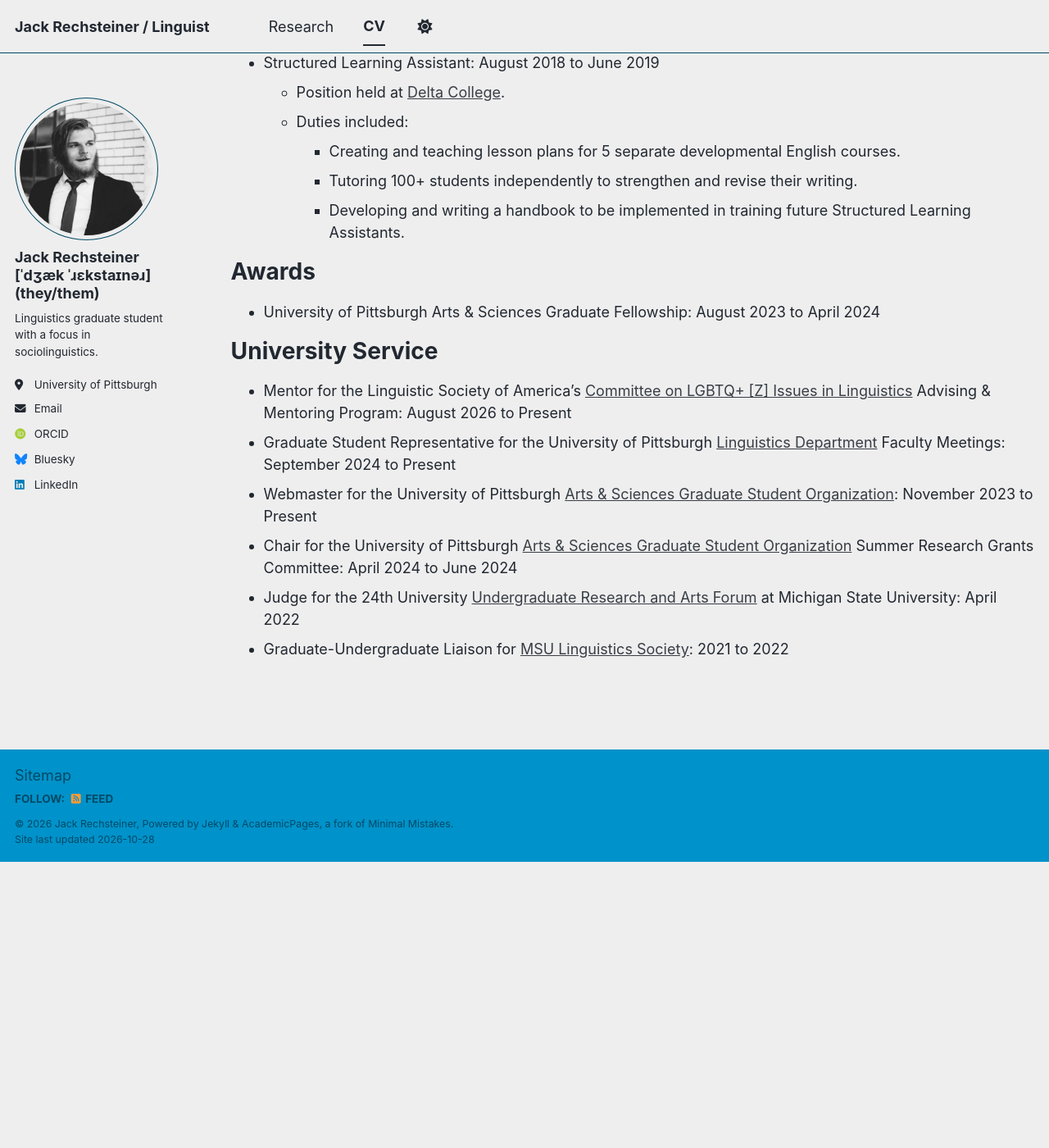
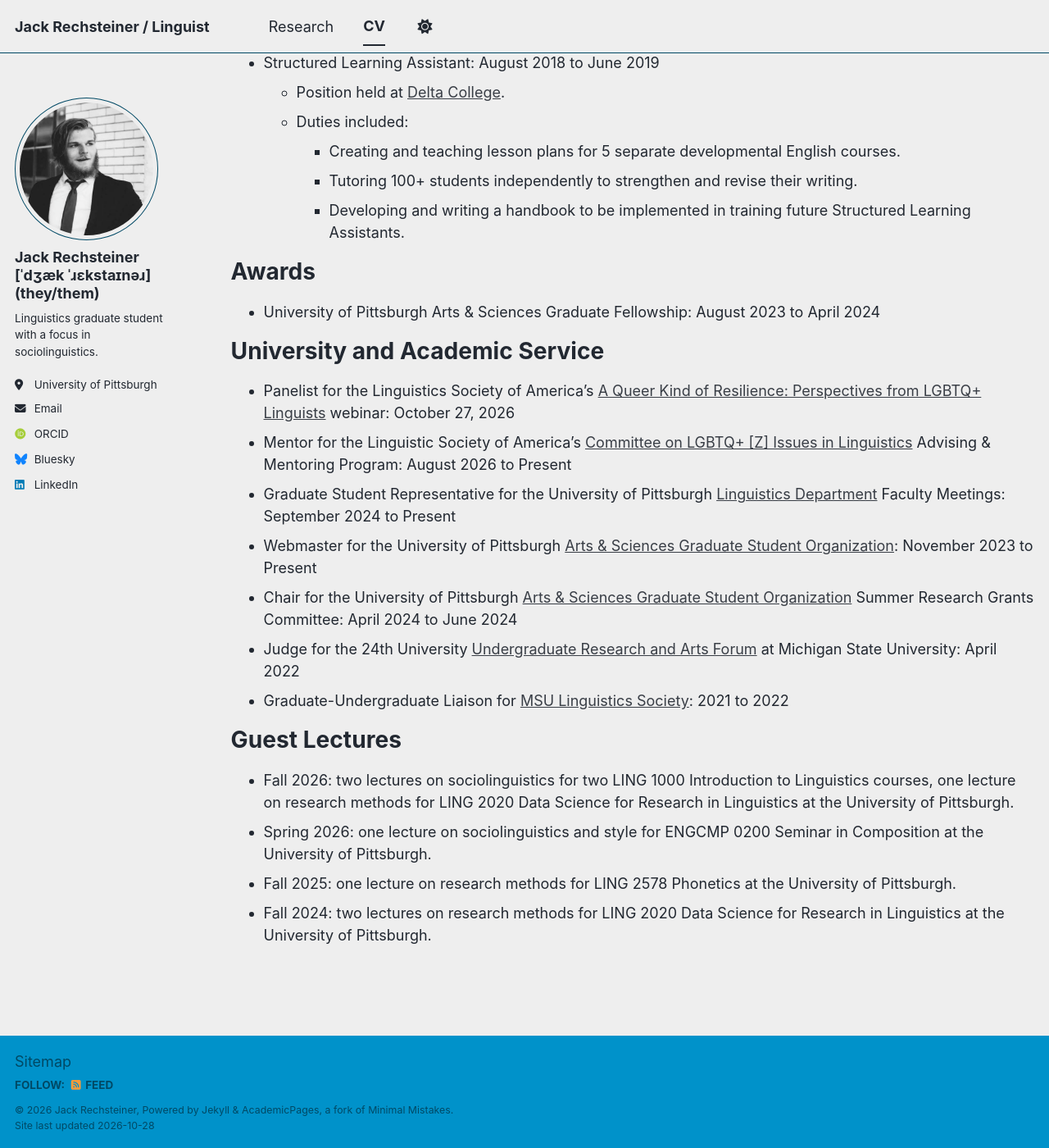
Before and after one commit to jackrechsteiner/jackrechsteiner.github.io, a Jekyll site: the page built from _pages/cv.md, in a window 1280 px wide and 1400 px high, scrolled down 1849 px. Shown: the whole window at 82% size. Built offline with Jekyll 4.4.1, drawn with Linux system fonts in a browser that asks for light colours; some web fonts are replaced; a script bundle is joined from its source files by our own code; library files that are not in the unit come from our copies; before the commit the page ends 2900 px from its top, so only the background shows below that.

Commit message:
Adding recent talks to CV

```diff
--- a/_pages/cv.md
+++ b/_pages/cv.md
@@ -79,12 +79,21 @@ Awards
 ======
 * University of Pittsburgh Arts & Sciences Graduate Fellowship: August 2023 to April 2024
 
-University Service
+University and Academic Service
 ======
 
+* Panelist for the Linguistics Society of America's [A Queer Kind of Resilience: Perspectives from LGBTQ+ Linguists](https://www.lsadc.org/ev_calendar_day.asp?date=10/27/2026%204:00:00%20PM&eventid=165) webinar: October 27, 2026
 * Mentor for the Linguistic Society of America's [Committee on LGBTQ+ [Z] Issues in Linguistics](https://www.lsadc.org/AF_MemberCommittee.asp?committeeid=14) Advising & Mentoring Program: August 2026 to Present
 * Graduate Student Representative for the University of Pittsburgh [Linguistics Department](https://www.linguistics.pitt.edu/) Faculty Meetings: September 2024 to Present
 * Webmaster for the University of Pittsburgh [Arts & Sciences Graduate Student Organization](https://asgso.pitt.edu/): November 2023 to Present
 * Chair for the University of Pittsburgh [Arts & Sciences Graduate Student Organization](https://asgso.pitt.edu/) Summer Research Grants Committee: April 2024 to June 2024
 * Judge for the 24th University [Undergraduate Research and Arts Forum](https://urca.msu.edu/uuraf) at Michigan State University: April 2022
 * Graduate-Undergraduate Liaison for [MSU Linguistics Society](https://msulinguists.weebly.com/): 2021 to 2022
+
+Guest Lectures
+======
+
+* Fall 2026: two lectures on sociolinguistics for two LING 1000 Introduction to Linguistics courses, one lecture on research methods for LING 2020 Data Science for Research in Linguistics at the University of Pittsburgh.
+* Spring 2026: one lecture on sociolinguistics and style for ENGCMP 0200 Seminar in Composition at the University of Pittsburgh.
+* Fall 2025: one lecture on research methods for LING 2578 Phonetics at the University of Pittsburgh.
+* Fall 2024: two lectures on research methods for LING 2020 Data Science for Research in Linguistics at the University of Pittsburgh.
```
